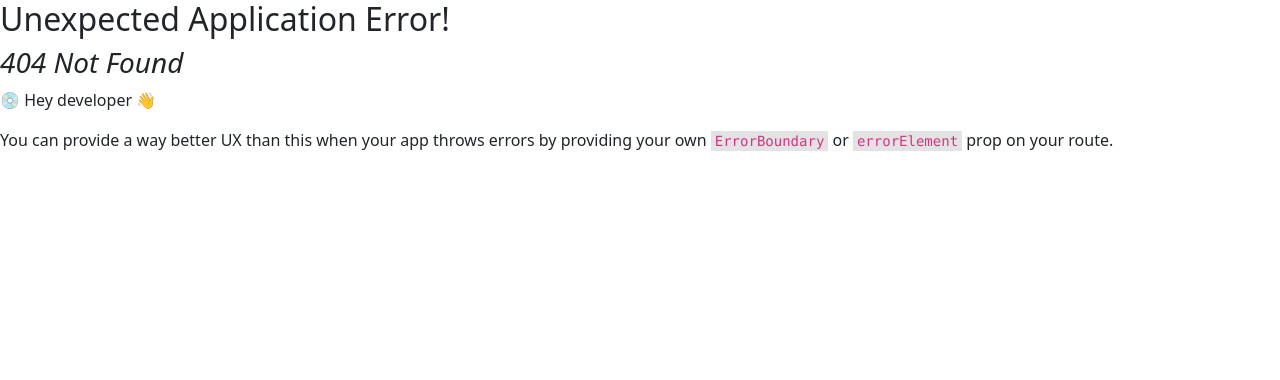
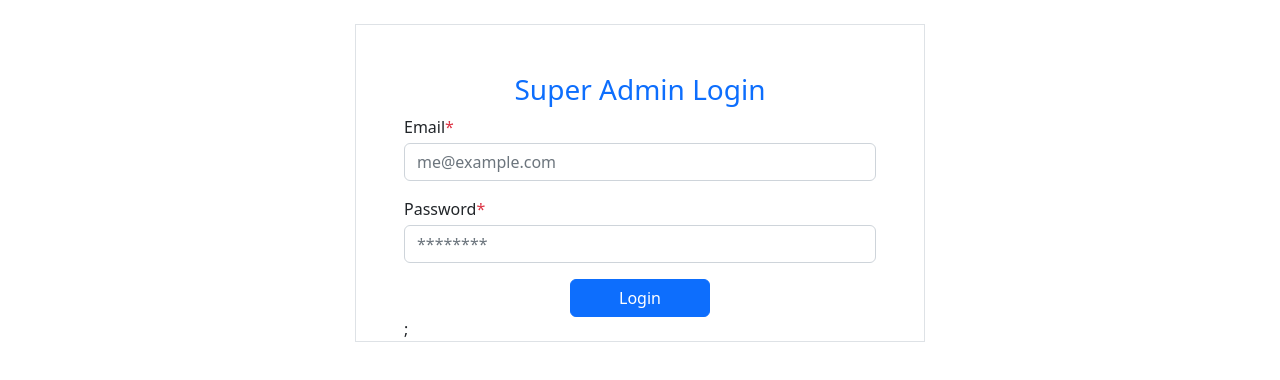
Before and after one commit to davydocsurg/recipub-dashboard, a React (Vite) app: page /super-admin/login in a window 1280 px wide. Before the commit this address had no page. Shown: the top 380 px of the page. Built offline with nearby package versions, Linux system fonts and the light colour scheme.

Commit message:
Created the super-admin login page

```diff
--- a/src/components/superAdmin/auth/Login.jsx
+++ b/src/components/superAdmin/auth/Login.jsx
@@ -47,7 +47,7 @@ const Login = () => {
             type={"submit"}
             text={"Login"}
             loading={false}
-            style={"btn btn-primary btn-lg px-5 "}
+            style={"btn btn-primary px-5"}
             disabled={false}
           />
         </div>
--- /dev/null
+++ b/src/views/superAdmin/Login.jsx
@@ -0,0 +1,16 @@
+import Login from "../../components/superAdmin/auth/Login";
+
+const SuperAdminLogin = () => {
+  return (
+    <div className="container mt-4">
+      <div className="row justify-content-center">
+        <div className="col-md-6 border px-5 pt-5">
+          <h3 className="text-primary text-center">Super Admin Login</h3>
+          <Login />;
+        </div>
+      </div>
+    </div>
+  );
+};
+
+export default SuperAdminLogin;
```
Also changed, not shown: src/routes/index.jsx (+9 -4 lines).
